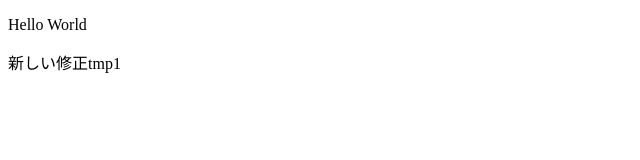
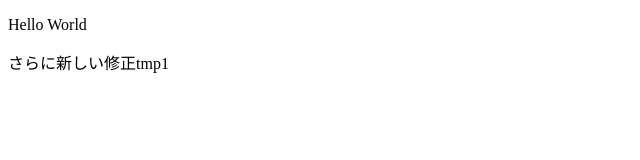
Before and after one commit to heavy-stone/hello-world, a plain HTML site: page index.html in a window 1280 px wide. Shown: the full height of the page, 0-640 px from the left. Drawn offline with Linux system fonts and the light colour scheme.

Commit message:
add さらに新しい修正tmp1

```diff
--- a/index.html
+++ b/index.html
@@ -26,7 +26,7 @@
 
 <body>
   <p>Hello World</p>
-  <p>新しい修正tmp1</p>
+  <p>さらに新しい修正tmp1</p>
 </body>
 
 </html>
```
